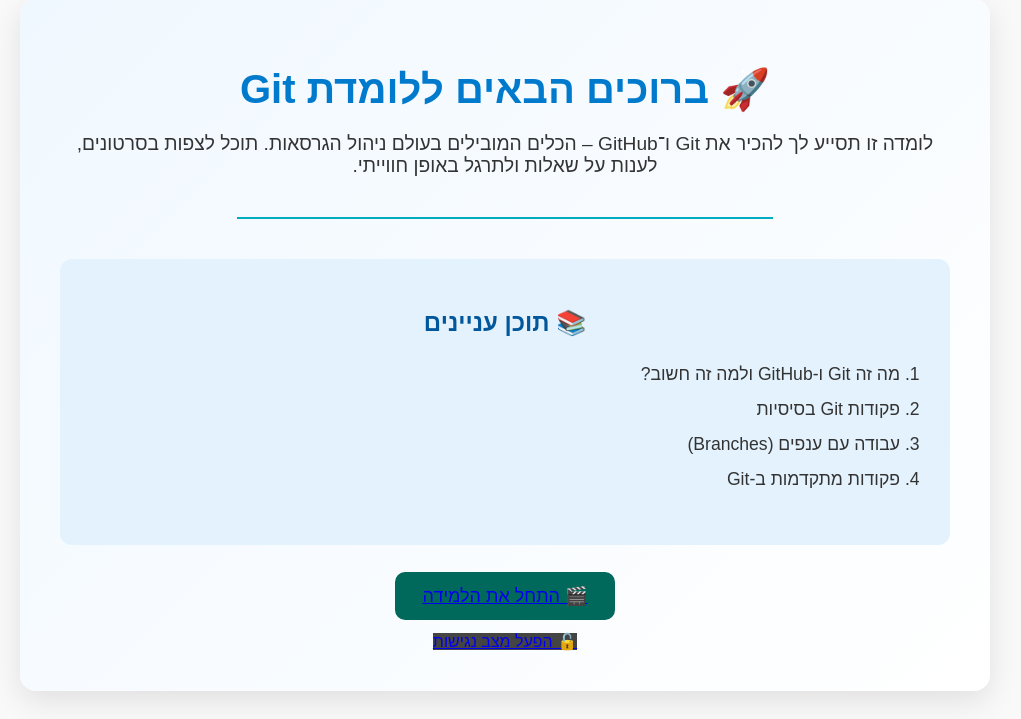
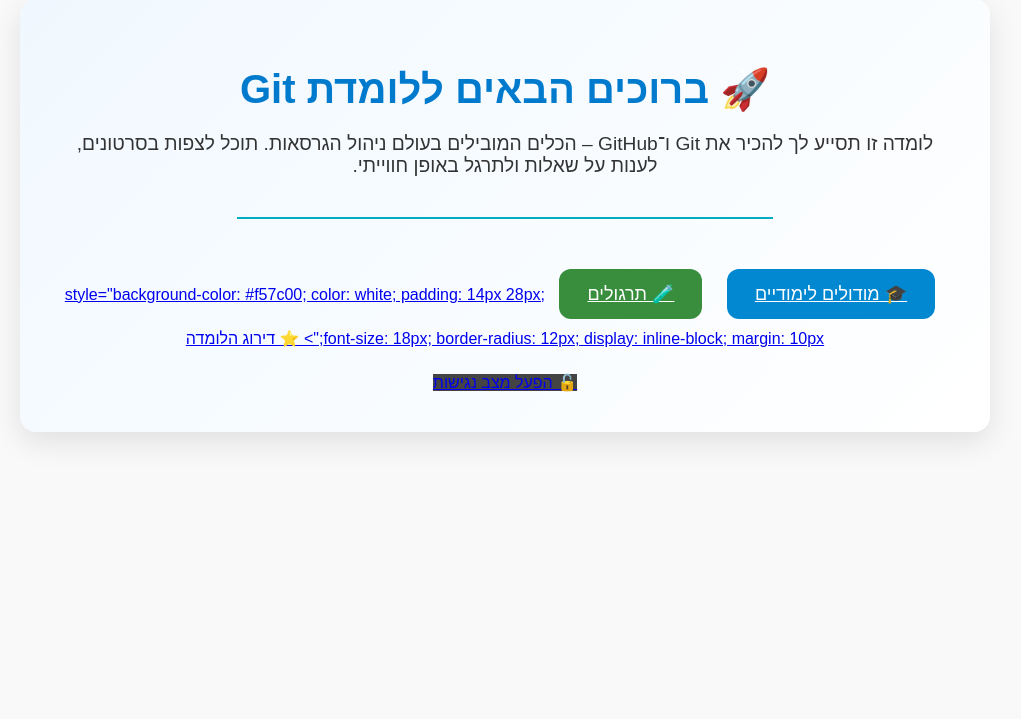
Before and after one commit to KeturahS/CICD_UNLOCKED, a Django app: template CICD__UNLOCKED/App_SetUp/templates/learning_modules/git_module.html in a window 1280 px wide. Shown: the part 81-800 px from the top of the page, without its empty margins (0-1021 px from the left). Run offline with Django 5.2, Linux system fonts and the light colour scheme; the template is opened without the code that fills it, so the values that code supplies are empty.

Commit message:
adding to main by mistake

```diff
--- a/CICD__UNLOCKED/App_SetUp/templates/learning_modules/git_module.html
+++ b/CICD__UNLOCKED/App_SetUp/templates/learning_modules/git_module.html
@@ -18,24 +18,28 @@
 
     <hr style="margin: 40px auto; width: 60%; border: 1px solid #00acc1;">
 
-    <!-- תוכן עניינים -->
-    <div style="background-color: #e3f2fd; padding: 30px; border-radius: 12px;">
-      <h2 style="text-align: center; color: #01579b;">📚 תוכן עניינים</h2>
-      <ol style="font-size: 1.1em; line-height: 2; color: #333; text-align: right; direction: rtl; padding-right: 20px;">
-        <li>מה זה Git ו-GitHub ולמה זה חשוב?</li>
-        <li>פקודות Git בסיסיות</li>
-        <li>עבודה עם ענפים (Branches)</li>
-        <li>פקודות מתקדמות ב-Git</li>
-      </ol>
-    </div>
 
-    <!-- כפתור התחלה -->
-    <div style="text-align: center; margin-top: 40px;">
+    <!-- ניווט בין חלקי הלומדה -->
+    <div style="text-align: center; margin-top: 30px;">
+
+      <!-- מודולים לימודיים -->
       <a href="?step=1{% if request.GET.accessible %}&accessible=1{% endif %}"
-         class="btn-next"
-         style="background-color: #00695c; padding: 14px 28px; font-size: 18px; border-radius: 10px;">
-        🎬 התחל את הלמידה
+         style="background-color: #0288d1; color: white; padding: 14px 28px; font-size: 18px; border-radius: 12px; display: inline-block; margin: 10px;">
+        🎓 מודולים לימודיים
       </a>
+
+      <!-- תרגולים -->
+      <a href="?step=1q{% if request.GET.accessible %}&accessible=1{% endif %}"
+         style="background-color: #388e3c; color: white; padding: 14px 28px; font-size: 18px; border-radius: 12px; display: inline-block; margin: 10px;">
+        🧪 תרגולים
+      </a>
+
+      <!-- דירוג -->
+      <a href="{% url 'git_rating' %}"  <!-- כאן הפניה לעמוד חיצוני -->
+         style="background-color: #f57c00; color: white; padding: 14px 28px; font-size: 18px; border-radius: 12px; display: inline-block; margin: 10px;">
+        ⭐ דירוג הלומדה
+      </a>
+
     </div>
 
     <!-- מצב נגישות -->
```
